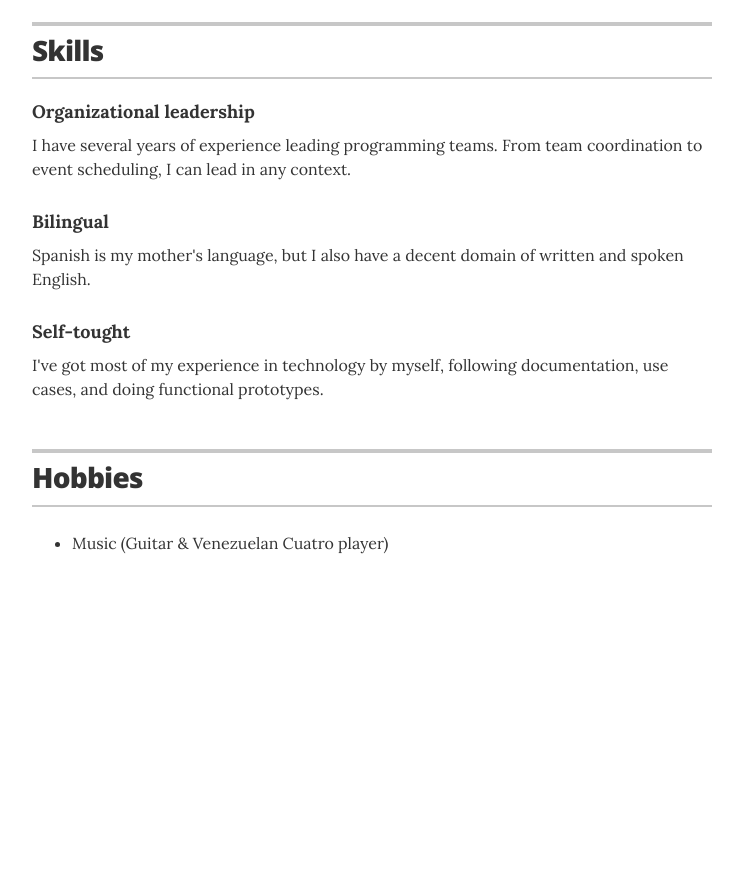
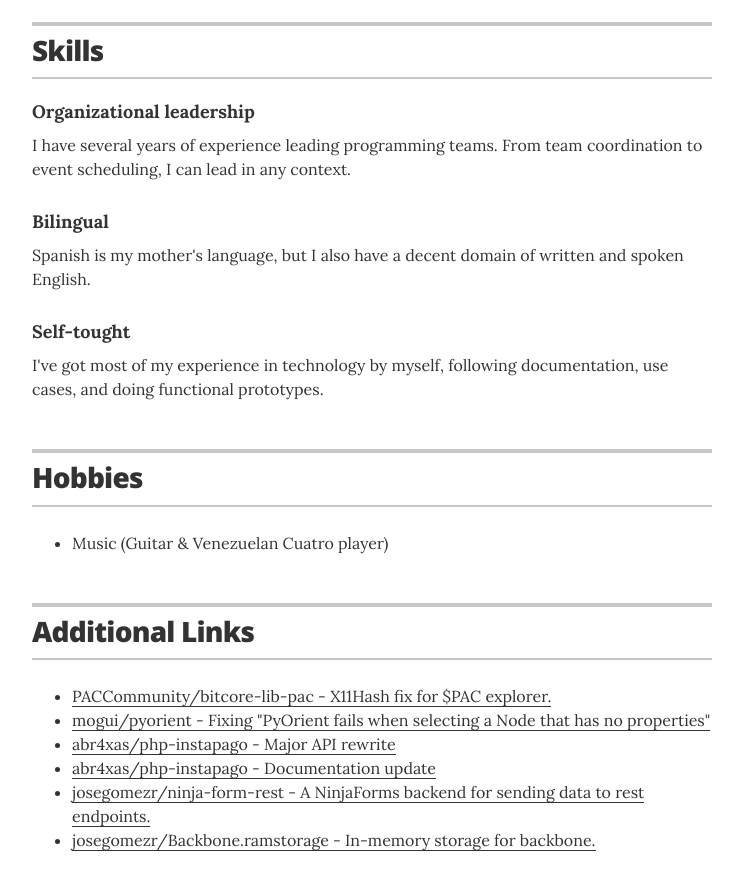
Before and after one commit to josegomezr/josegomezr.github.io, a Jekyll site: the page built from index.html, in a window 1280 px wide and 900 px high, scrolled down 3132 px. Shown: the top 890 px of the window, without its empty margins (268-1011 px from the left). Built offline with Jekyll 4.4.1, drawn with Linux system fonts in a browser that asks for light colours; before the commit the page ends 3735 px from its top, so only the background shows below that.

Commit message:
adding more links

```diff
--- a/_config.yml
+++ b/_config.yml
@@ -39,7 +39,7 @@ resume_section_education:       true
 resume_section_projects:        true
 resume_section_skills:          true
 resume_section_recognition:     false
-resume_section_links:           false
+resume_section_links:           true
 resume_section_associations:    false
 resume_section_interests:       true
 
--- a/_data/links.yml
+++ b/_data/links.yml
@@ -1,5 +1,17 @@
-# links
-- url: "#"
-  description: Springfield Jazz Enthusiasts
-- url: "#"
-  description: Springfield Young Professionals
+- url: "https://github.com/PACCommunity/bitcore-lib-pac/pull/1"
+  description: PACCommunity/bitcore-lib-pac - X11Hash fix for $PAC explorer.
+
+- url: "https://github.com/mogui/pyorient/pull/81"
+  description: mogui/pyorient - Fixing "PyOrient fails when selecting a Node that has no properties"
+
+- url: "https://github.com/abr4xas/php-instapago/pull/19"
+  description: abr4xas/php-instapago - Major API rewrite
+
+- url: "https://github.com/abr4xas/php-instapago/pull/20"
+  description: abr4xas/php-instapago - Documentation update
+
+- url: "https://github.com/josegomezr/ninja-form-rest"
+  description: josegomezr/ninja-form-rest - A NinjaForms backend for sending data to rest endpoints.
+
+- url: "https://github.com/josegomezr/Backbone.ramstorage"
+  description: josegomezr/Backbone.ramstorage - In-memory storage for backbone.
```
